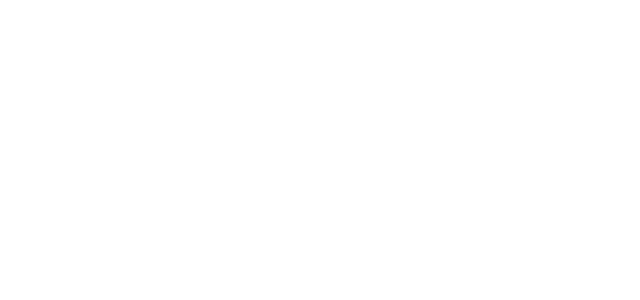
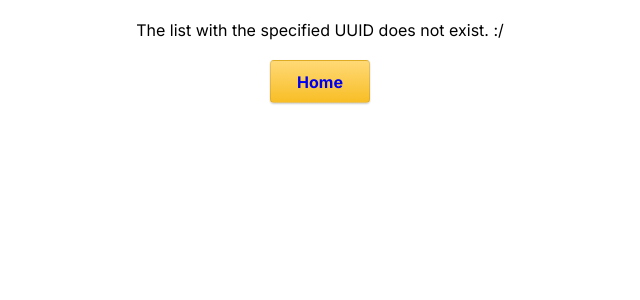
Before and after one commit to frle10/too-doo-frontend, a React (Create React App) app: page /NotFound in a window 1280 px wide. Shown: the top 300 px of the page, without its empty margins (320-960 px from the left). Built offline with nearby package versions, Linux system fonts and the light colour scheme.

Commit message:
Finish NotFound page.

```diff
--- a/src/components/Header.tsx
+++ b/src/components/Header.tsx
@@ -109,7 +109,7 @@
   },
 });
 
-const newListButtonStyle = css({
+export const newListButtonStyle = css({
   display: 'flex',
   justifyContent: 'center',
   alignItems: 'center',
--- a/src/pages/NotFound.tsx
+++ b/src/pages/NotFound.tsx
@@ -1,7 +1,46 @@
+import { css, cx } from 'emotion';
 import React from 'react';
+import { Link } from 'react-router-dom';
+import { newListButtonStyle } from '../components/Header';
+
+const notFoundStyle = css({
+  display: 'flex',
+  flexDirection: 'column',
+  justifyContent: 'center',
+  alignItems: 'center',
+});
+
+const errorMessageStyle = css({
+  display: 'flex',
+  flexDirection: 'row',
+  justifyContent: 'center',
+  alignItems: 'center',
+  margin: '20px 0',
+});
+
+const homeButtonStyle = newListButtonStyle;
+
+const buttonDisplayStyle = css({
+  width: '100px',
+  '& a': {
+    textDecoration: 'none',
+    ':visited': {
+      color: 'black',
+    },
+  },
+});
 
 const NotFound = () => {
-  return <div></div>;
+  return (
+    <div className={notFoundStyle}>
+      <div className={errorMessageStyle}>
+        The list with the specified UUID does not exist. :/
+      </div>
+      <div className={cx([homeButtonStyle, buttonDisplayStyle])}>
+        <Link to='/'>Home</Link>
+      </div>
+    </div>
+  );
 };
 
 export default NotFound;
```
